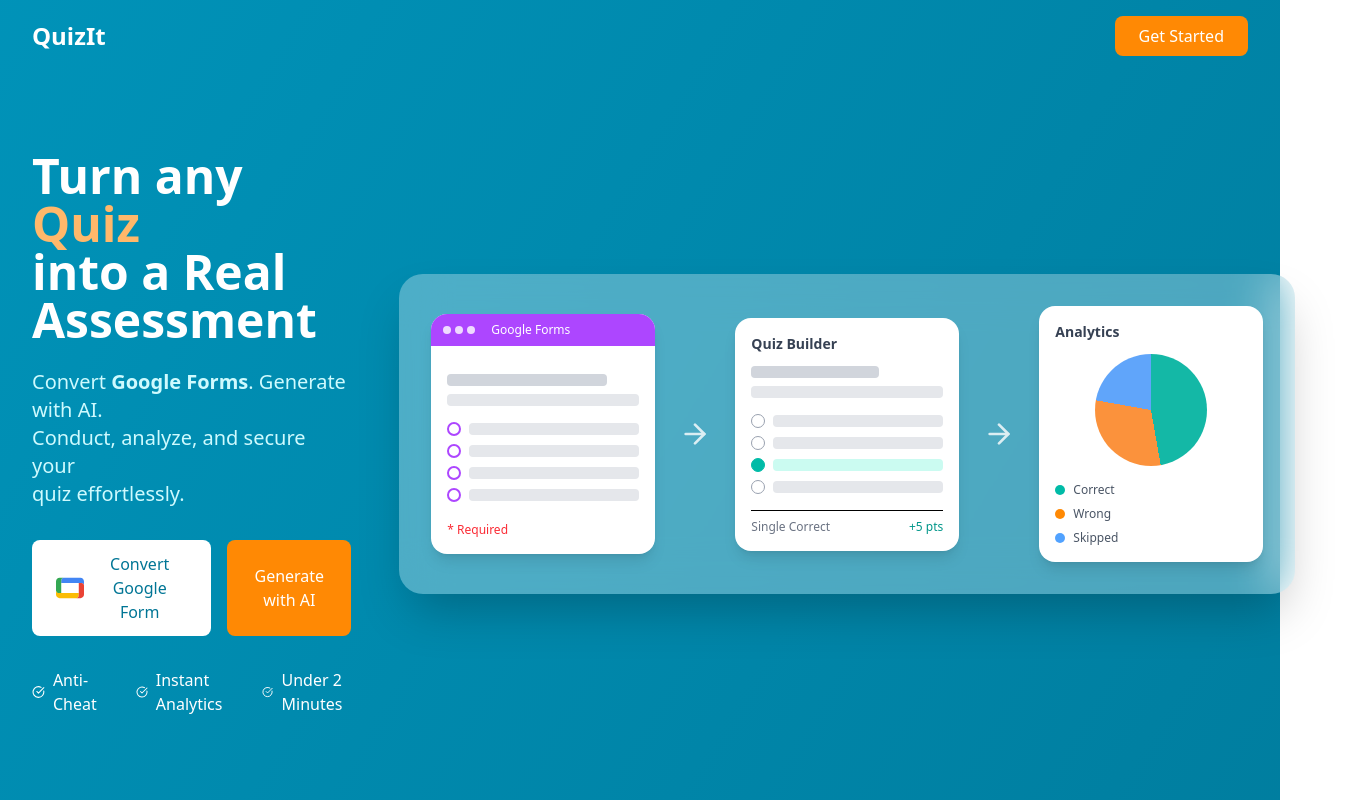
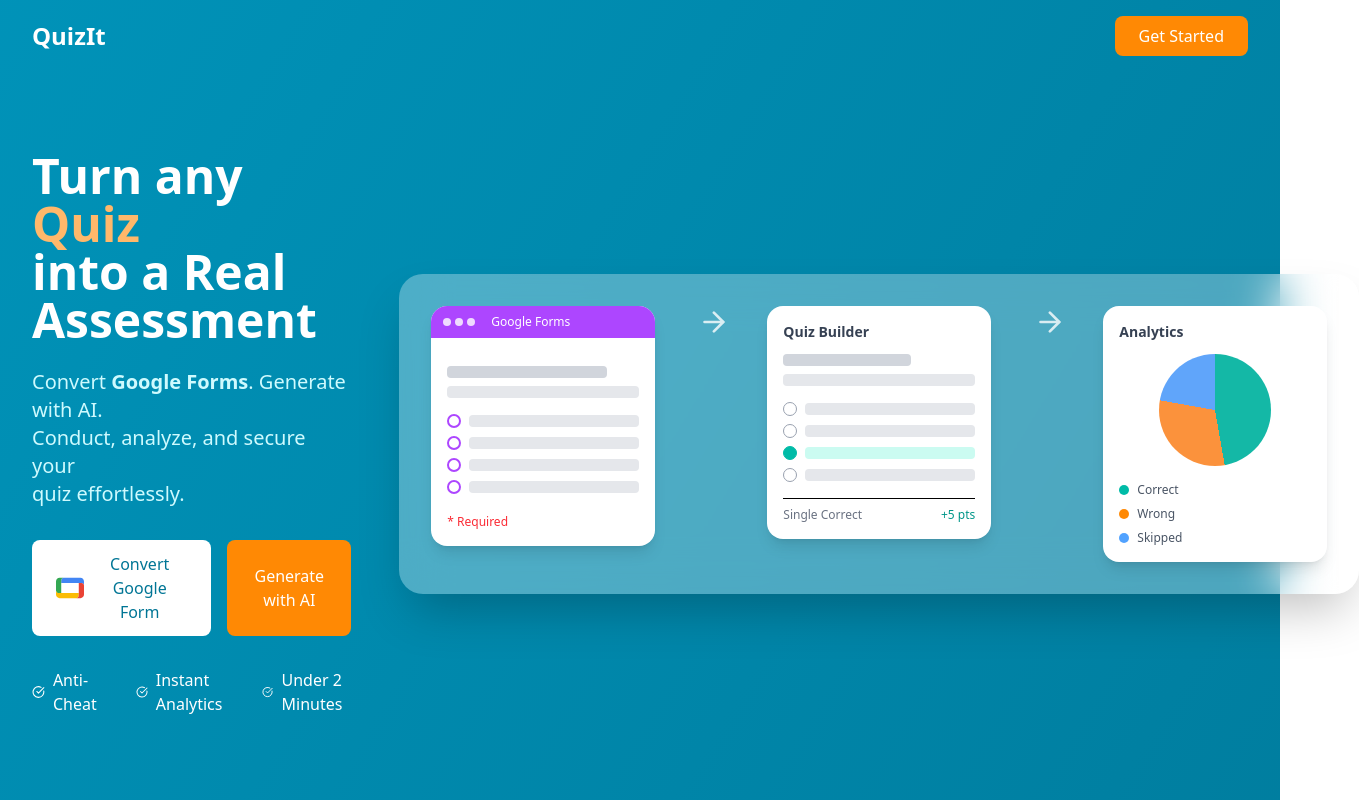
Before and after one commit to kachaparth/QuizIt, a React (Vite) app in the folder frontend/: page / in a window 1280 px wide. Shown: the top 800 px of the page, 1359 px wide, since content can reach past the window. Built offline with nearby package versions, Linux system fonts and the light colour scheme.

Commit message:
add some motion to landing page

```diff
--- a/frontend/src/Components/Arrow.jsx
+++ b/frontend/src/Components/Arrow.jsx
@@ -1,7 +1,20 @@
 import { ArrowRight } from "lucide-react";
+import { motion } from "motion/react"
 
 export default function Arrow() {
   return (
-    <ArrowRight className="w-8 h-8 text-white opacity-80" />
+   <motion.dev
+      animate={{
+        x: [0, 6, 0],
+        opacity: [0.6, 1, 0.6],
+      }}
+      transition={{
+        duration: 1.8,
+        repeat: Infinity,
+        ease: "easeInOut",
+      }}
+    >
+      <ArrowRight className="w-8 h-8 text-white" />
+    </motion.dev>
   );
 }
--- a/frontend/src/Dashboard.jsx
+++ b/frontend/src/Dashboard.jsx
@@ -2,11 +2,47 @@ import { useState, useEffect } from "react";
 import { Link } from "react-router";
 
 export default function Dashboard() {
-  const [quizzes, setQuizzes] = useState([]);
+  const [quizzes, setQuizzes] = useState([
+    {
+      idx: 0,
+      quizId: "41d1237d-8a7f-4472-a14c-dffc7f48ef84",
+      createdAt: "2025-12-18T17:27:47.399Z",
+      startTime: "2025-12-20T10:00:00Z",
+      endTime: "2025-12-20T11:00:00Z",
+      mode: "SERVER",
+      quizName: "Java Basics Quiz",
+      quizType: "MCQ",
+      hostUserId: "a94d6b81-bfff-4742-8dbe-92d684a93000",
+    },
+    {
+      idx: 1,
+      quizId: "7c9e6679-7425-40de-944b-e07fc1f90ae7",
+      createdAt: null,
+      startTime: null,
+      endTime: null,
+      mode: null, // Draft quiz
+      quizName: "Parth",
+      quizType: null,
+      hostUserId: "a94d6b81-bfff-4742-8dbe-92d684a93000",
+    },
+    {
+      idx: 2,
+      quizId: "f3a2c1d4-9b72-4c11-babc-71a0e6e91234",
+      createdAt: "2025-12-19T09:00:00Z",
+      startTime: null,
+      endTime: "2025-12-25T23:59:00Z",
+      mode: "RANDOMIZED",
+      quizName: "DSA Practice Quiz",
+      quizType: "MCQ",
+      hostUserId: "a94d6b81-bfff-4742-8dbe-92d684a93000",
+    },
+  ]);
   const [loading, setLoading] = useState(true);
 
   const hostId = "a94d6b81-bfff-4742-8dbe-92d684a93000";
-
+  const isDraftQuiz = (quiz) => !quiz.mode;
+  const isServerQuiz = (quiz) => quiz.mode === "SERVER";
+  const isRandomizedQuiz = (quiz) => quiz.mode === "RANDOMIZED";
   useEffect(() => {
     fetch(`http://localhost:3000/quizit/quiz/host/${hostId}`)
       .then((res) => res.json())
@@ -28,13 +64,10 @@ export default function Dashboard() {
   return (
     <div className="min-h-screen bg-gradient-to-br from-cyan-50 to-teal-50 px-6 py-10">
       <div className="max-w-6xl mx-auto">
-
         {/* Header */}
         <div className="flex flex-col md:flex-row justify-between items-start md:items-center mb-10">
           <div>
-            <h1 className="text-3xl font-bold text-gray-800">
-              Quiz Dashboard
-            </h1>
+            <h1 className="text-3xl font-bold text-gray-800">Quiz Dashboard</h1>
             <p className="text-gray-500 mt-1">
               Create, manage, and run your quizzes
             </p>
@@ -57,7 +90,6 @@ export default function Dashboard() {
           </div>
         </div>
 
-        {/* Created Quizzes */}
         <h2 className="text-xl font-semibold text-gray-800 mb-4">
           Your Quizzes
         </h2>
@@ -87,26 +119,68 @@ export default function Dashboard() {
                       Mode: <span className="font-medium">{quiz.mode}</span>
                     </p>
                   </div>
-
-                  <span className="px-3 py-1 text-xs rounded-full bg-cyan-100 text-cyan-700">
-                    Active
+                  <span
+                    className={`px-3 py-1 text-xs rounded-full ${
+                      isDraftQuiz(quiz)
+                        ? "bg-gray-100 text-gray-600"
+                        : isServerQuiz(quiz)
+                        ? "bg-green-100 text-green-700"
+                        : "bg-blue-100 text-blue-700"
+                    }`}
+                  >
+                    {isDraftQuiz(quiz)
+                      ? "Draft"
+                      : isServerQuiz(quiz)
+                      ? "Live (Host-controlled)"
+                      : "Self-paced"}
                   </span>
                 </div>
 
                 <div className="flex gap-3 flex-wrap">
-                  <button className="dashboard-btn">
-                    Edit
+                  <button className="dashboard-btn">Edit</button>
+
+                  {isDraftQuiz(quiz) && (
+                    <button className="dashboard-btn-primary">
+                      Complete Setup
                     </button>
+                  )}
 
-                  <button className="dashboard-btn">
-                    Analytics
-                  </button>
+                  {/* Server-based quiz actions */}
+                  {isServerQuiz(quiz) && (
+                    <>
+                      <button className="dashboard-btn">Analytics</button>
 
                       <Link to={`/runQuiz/${quiz.quizId}`}>
                         <button className="dashboard-btn-primary">
                           Run Quiz
                         </button>
                       </Link>
+                    </>
+                  )}
+
+                  {/* Randomized quiz actions */}
+                  {isRandomizedQuiz(quiz) && (
+                    <>
+                      <button className="dashboard-btn">Analytics</button>
+
+                      <Link to={`/quiz/${quiz.quizId}/preview`}>
+                        <button className="dashboard-btn-primary">
+                          Preview
+                        </button>
+                      </Link>
+
+                      <button
+                        className="dashboard-btn"
+                        onClick={() =>
+                          navigator.clipboard.writeText(
+                            `${window.location.origin}/quiz/${quiz.quizId}`
+                          )
+                        }
+                      >
+                        Copy Link
+                      </button>
+                    </>
+                  )}
                 </div>
               </div>
             ))}
--- a/frontend/src/LandingPage.jsx
+++ b/frontend/src/LandingPage.jsx
@@ -16,8 +16,26 @@ import Option from "./Components/Option";
 import Legend from "./Components/Legend";
 import FormOption from "./Components/formOption";
 import { Link } from "react-router";
+import { motion } from "motion/react";
 
 export default function LandingPage() {
+  const container = {
+    hidden: {},
+    show: {
+      transition: {
+        staggerChildren: 0.25,
+      },
+    },
+  };
+
+  const card = {
+    hidden: { opacity: 0, y: 40 },
+    show: {
+      opacity: 1,
+      y: 0,
+      transition: { duration: 0.6, ease: "easeOut" },
+    },
+  };
   return (
     <div className="min-h-screen bg-linear-to-br from-cyan-600 to-cyan-700">
       <nav className="flex items-center justify-between px-8 py-4 bg-transparent">
@@ -91,6 +109,18 @@ export default function LandingPage() {
 
           <div className="relative">
             <div className="flex items-center gap-6 bg-white/30 backdrop-blur-xl p-8 rounded-3xl shadow-2xl">
+              <motion.div
+                variants={container}
+                initial="hidden"
+                whileInView="show"
+                viewport={{ once: true }}
+                className="flex gap-10"
+              >
+                <motion.div
+                  whileHover={{ y: -8, scale: 1.02 }}
+                  transition={{ type: "spring", stiffness: 300, damping: 20 }}
+                  variants={card}
+                >
                   <Card
                     title=" "
                     header={<GoogleFormsHeader />}
@@ -109,12 +139,18 @@ export default function LandingPage() {
                         <FormOption />
                       </div>
 
-                  <div className="text-xs text-red-500 pt-1">* Required</div>
+                      <div className="text-xs text-red-500 pt-1">
+                        * Required
+                      </div>
                     </div>
                   </Card>
-
+                </motion.div>
                 <Arrow />
-
+                <motion.div
+                  variants={card}
+                  whileHover={{ y: -8, scale: 1.02 }}
+                  transition={{ type: "spring", stiffness: 300, damping: 20 }}
+                >
                   <Card title="Quiz Builder">
                     <div className="space-y-4 text-sm">
                       <div>
@@ -139,9 +175,13 @@ export default function LandingPage() {
                       </div>
                     </div>
                   </Card>
-
+                </motion.div>
                 <Arrow />
-
+                <motion.div
+                  variants={card}
+                  whileHover={{ y: -8, scale: 1.02 }}
+                  transition={{ type: "spring", stiffness: 300, damping: 20 }}
+                >
                   <Card title="Analytics">
                     <div className="flex flex-col items-center">
                       <div className="relative h-28 w-28 rounded-full bg-[conic-gradient(#14b8a6_0deg_170deg,#fb923c_170deg_280deg,#60a5fa_280deg_360deg)]"></div>
@@ -153,6 +193,8 @@ export default function LandingPage() {
                       </div>
                     </div>
                   </Card>
+                </motion.div>
+              </motion.div>
             </div>
           </div>
         </div>
```
Also changed, not shown: 2 other files (tests, documents, lock files or other folders). Lines whose indentation alone changed are shown as unchanged.
